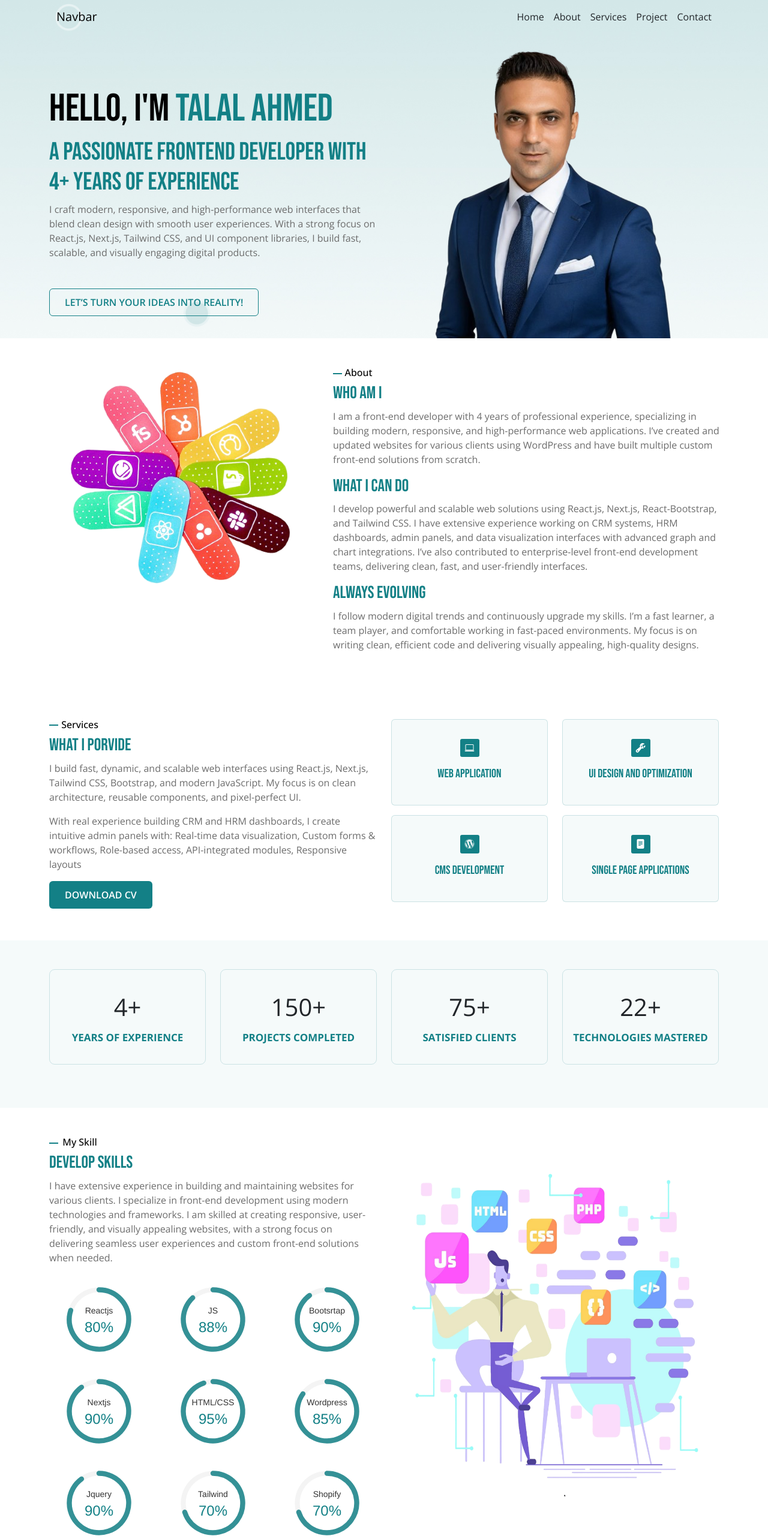
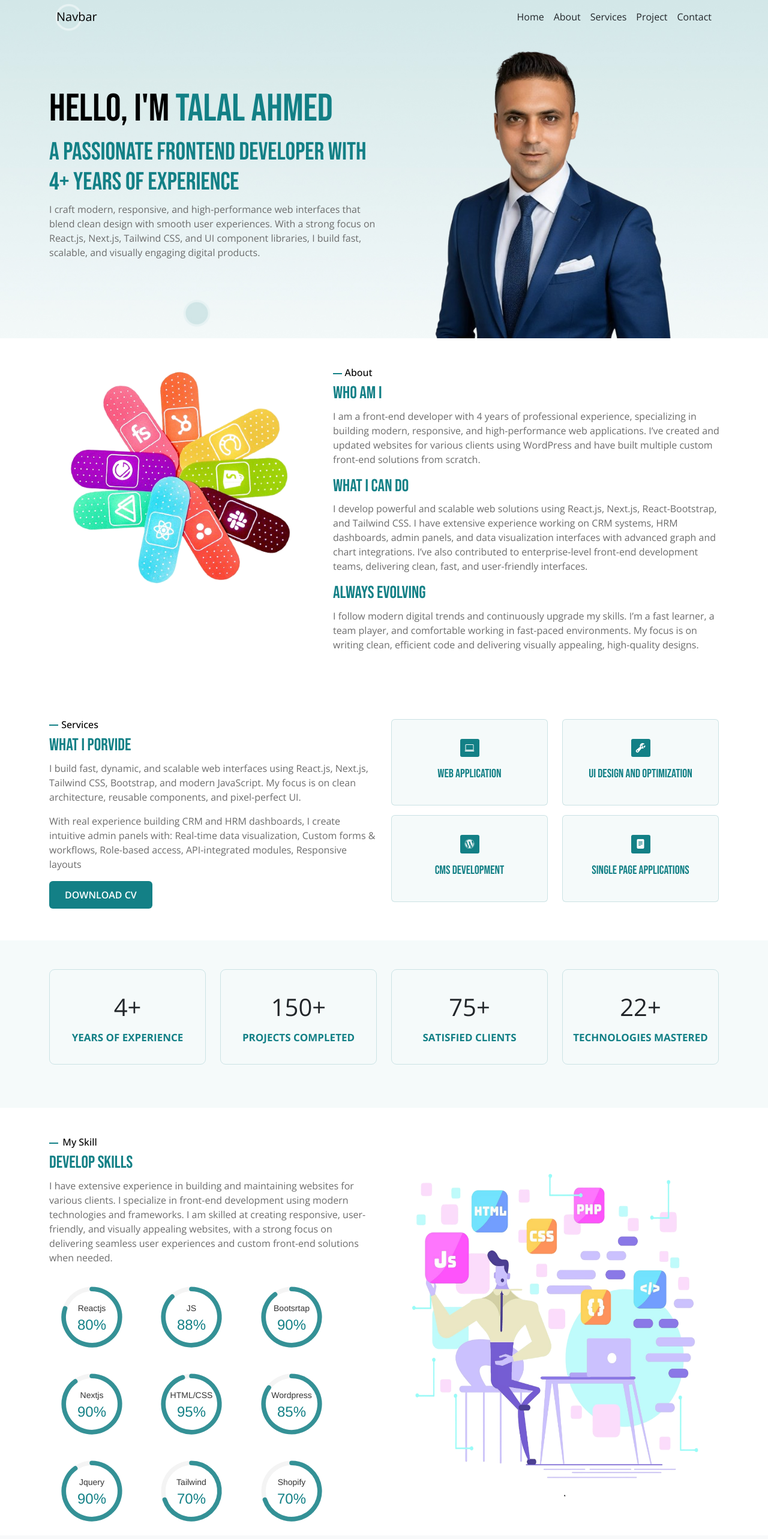
Before and after one commit to talal194/portfolio, a React (Vite) app: page / in a window 1280 px wide. Shown: the top 2566 px of the page at 60% size. Built offline with nearby package versions, Linux system fonts and the light colour scheme.

Commit message:
new changes done

```diff
--- a/src/index.css
+++ b/src/index.css
@@ -24,7 +24,9 @@
   font-variation-settings:"wdth" 100;
 }
 
-
+.skills_sec {
+    width: 13vw;
+}
 
 @media (max-width: 1600px) {
   .services_img img {
@@ -39,12 +41,17 @@
     width: 100%;
     height: auto!important;
   }
+
+.skills_sec {
+    width: 16vw;
+}
+
 }
 
 
 
 
-@media(max-width:400px) {
+@media(max-width:480px) {
   .text-uppercase {
     font-size: .7rem !important;
 }
@@ -66,7 +73,7 @@
 
     .skills_sec {
     display: flex;
-    width: 100px;
+    width: 126px;
     flex-direction: column;
     margin: 0;
     padding: 0;
--- a/src/pages/Home.jsx
+++ b/src/pages/Home.jsx
@@ -26,7 +26,9 @@
     <div id='counter'>
         <CounterSection />
     </div>
+
     <Skills  id="skills" />
+
     <div id='project'>
         <ProjectsSection />
     </div>
--- a/src/sections/Hero.jsx
+++ b/src/sections/Hero.jsx
@@ -15,11 +15,11 @@ return(
         <h6 className="main_font">A PASSIONATE FRONTEND DEVELOPER WITH 4+ YEARS OF EXPERIENCE  </h6>
         <p>I craft modern, responsive, and high-performance web interfaces that blend clean design with smooth user experiences. With a strong focus on React.js, Next.js, Tailwind CSS, and UI component libraries, I build fast, scalable, and visually engaging digital products. </p>
         {/* <p>test</p> */}
-        <div className="hero_btns">
-        <button className="btn  btn1">Let’s turn your ideas into reality!</button>
-        {/* <button className="btn  btn2">Contact Us</button> */}
+        {/* <div className="hero_btns">
+        {/* <button className="btn  btn1">Let’s turn your ideas into reality!</button> */}
+        {/* <button className="btn  btn2">Contact Us</button>
 
-        </div>
+        </div> */}
 
             </div>
         </div>
--- a/src/sections/SkillsCircle.jsx
+++ b/src/sections/SkillsCircle.jsx
@@ -67,7 +67,7 @@ const SkillsCircle = () => {
   ];
 
   return (
-    <div>
+
       <div className="row">
         {skills.map((item, index) => (
           <div key={index} className="col-lg-4 col-md-3 col-sm-2 col-xs-6 skills_sec">
@@ -78,7 +78,7 @@ const SkillsCircle = () => {
             />
           </div>
         ))}
-      </div>
+
     </div>
   );
 };
```
